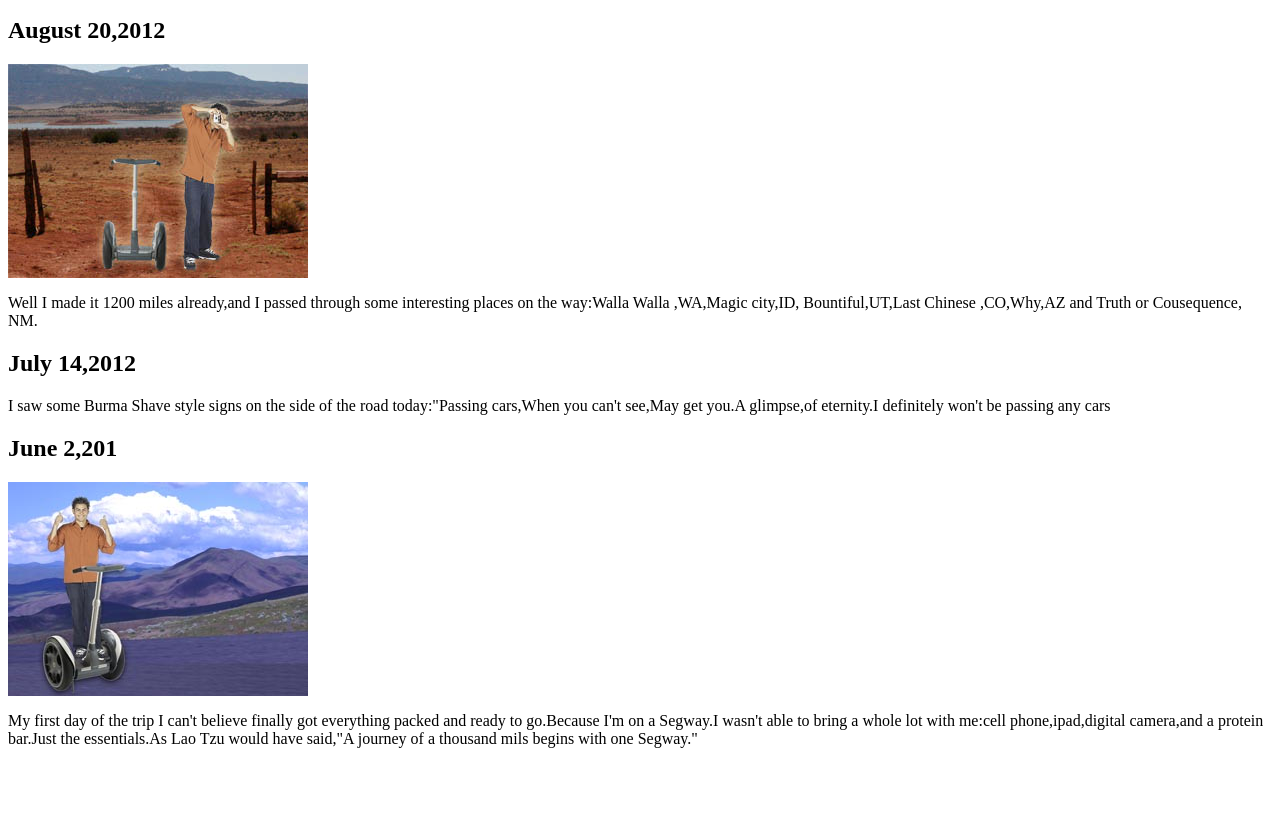
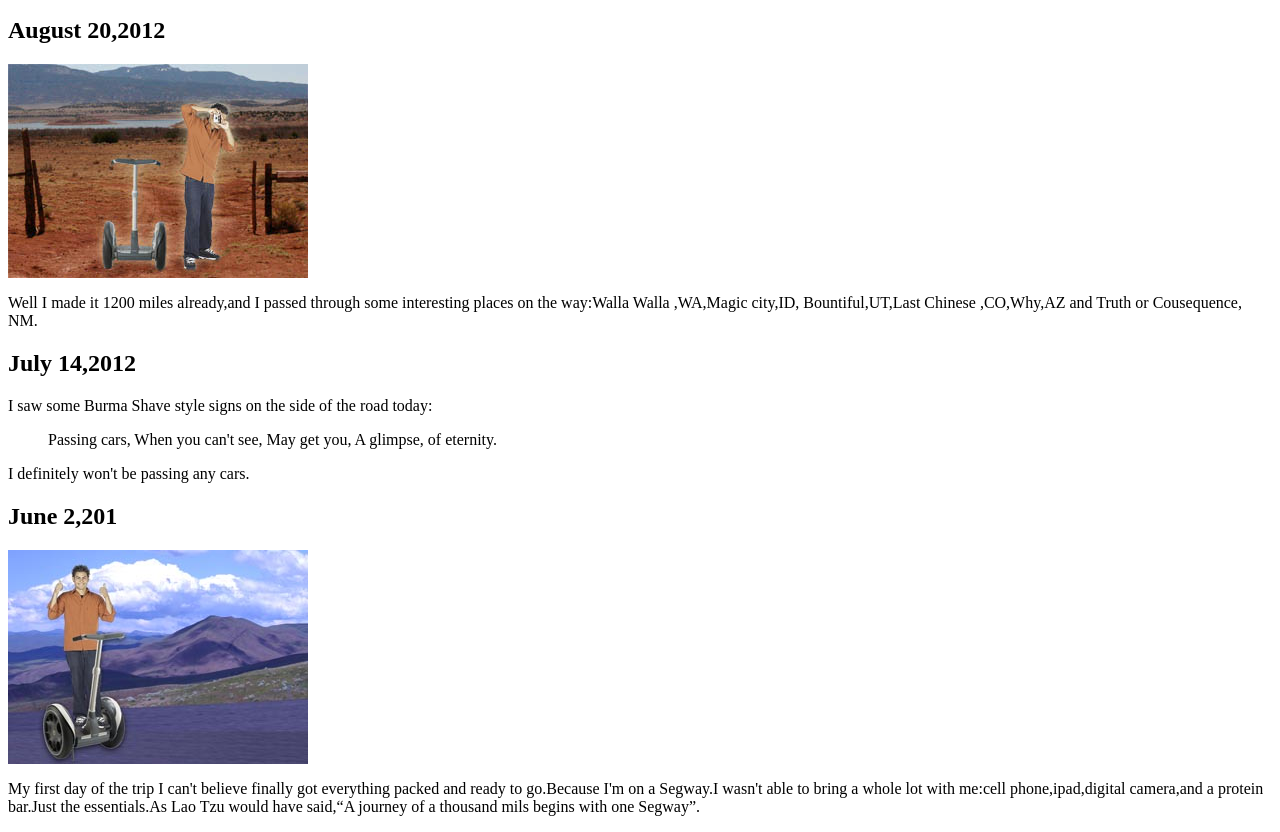
Before and after one commit to wulinxi/head-first, a plain HTML site: page journal/journal.html in a window 1280 px wide. Shown: the part 87-919 px from the top of the page. Before the commit the page ends 851 px from the top, so only its background shows below. Drawn offline with Linux system fonts and the light colour scheme.

Commit message:
fnmdpnmsl

```diff
--- a/journal/journal.html
+++ b/journal/journal.html
@@ -21,9 +21,17 @@
 
     <h2>July 14,2012</h2>
     <p>
-        I saw some Burma Shave style signs on the side of the road today:"Passing
-        cars,When you can't see,May get you.A glimpse,of eternity.I definitely won't
-        be passing any cars
+        I saw some Burma Shave style signs on the side of the road today:
+    </p>
+    <blockquote>
+        Passing cars,
+        When you can't see,
+        May get you,
+        A glimpse,
+        of eternity.
+    </blockquote>
+    <p>
+        I definitely won't be passing any cars.
     </p>
 
     <h2>June 2,201</h2>
@@ -32,8 +40,8 @@
             My first day of the trip I can't believe finally got everything
             packed and ready to go.Because I'm on a Segway.I wasn't able to
             bring a whole lot with me:cell phone,ipad,digital camera,and a
-            protein bar.Just the essentials.As Lao Tzu would have said,"A
-            journey of a thousand mils begins with one Segway."
+            protein bar.Just the essentials.As Lao Tzu would have said,<q>A
+            journey of a thousand mils begins with one Segway</q>.
         </p>
 
 </body>
```
